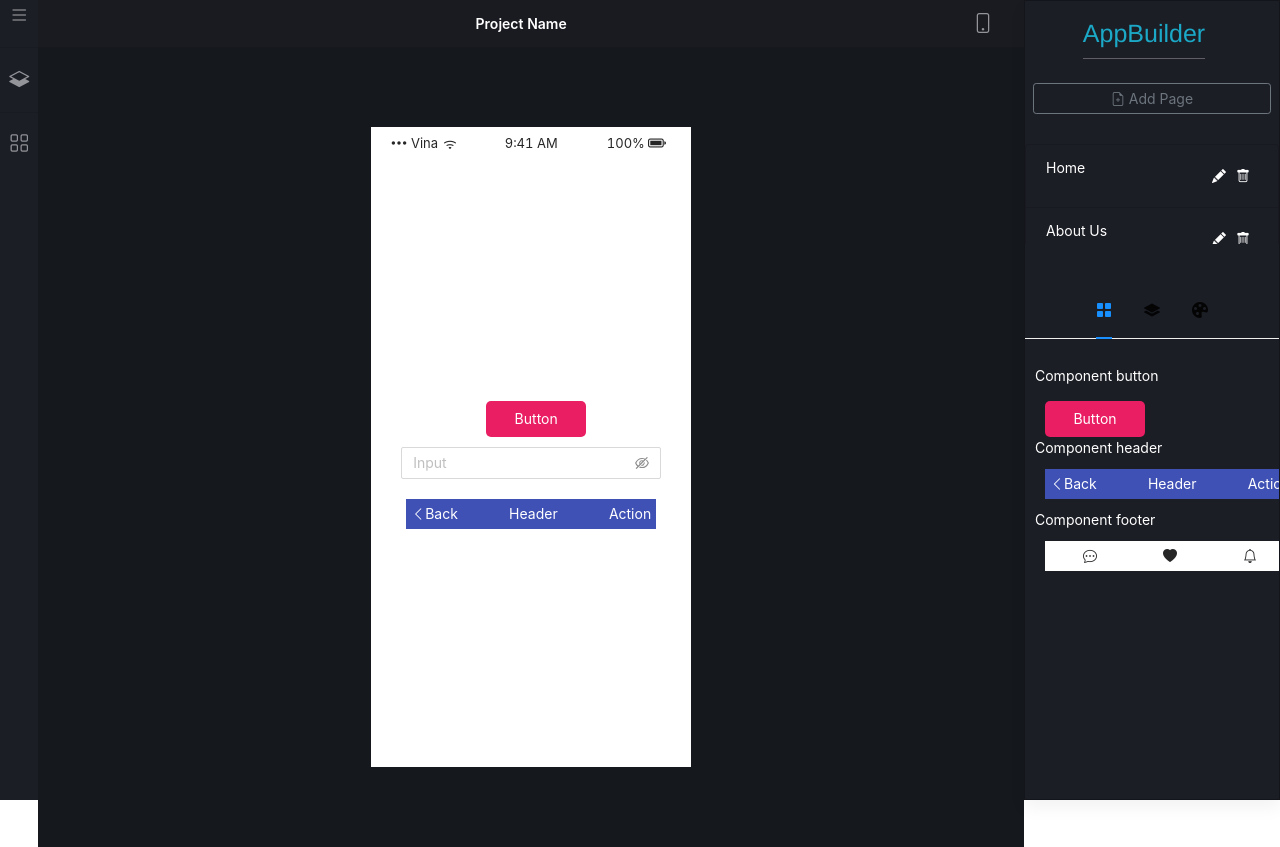
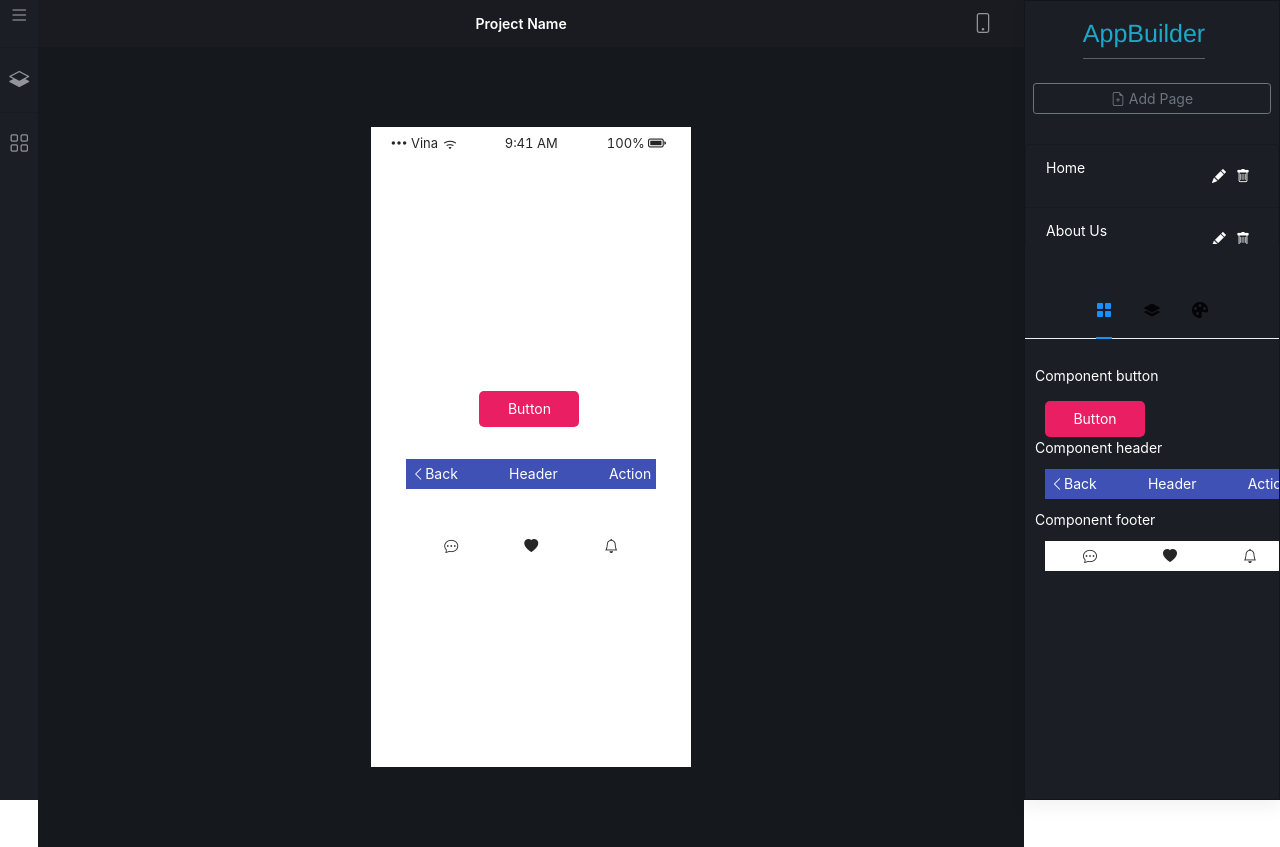
Before and after one commit to DevMinhThu/InternProject_2, a React (Create React App) app in the folder builder-app/: page / in a window 1280 px wide. Built offline with nearby package versions, Linux system fonts and the light colour scheme.

Commit message:
builder-app

```diff
--- a/builder-app/src/App.js
+++ b/builder-app/src/App.js
@@ -3,13 +3,11 @@ import AddPage from "./components/AddPage";
 
 // import components
 import Logo from "./components/Logo";
-import Main from "./components/Main";
-// import TabContent from "./components/ManageBlocks/TabContent";
-import TabOptions from "./components/ManageBlocks/TabOptions";
+import Page from "./components/Page";
+import TabOptions from "./components/TabOptions";
 import LeftNav from "./components/LeftNav";
 
 // context
-import ComponentContextProvider from "./contexts/ComponentContext";
 import { AppContext } from "./contexts/app-context";
 
 // main style
@@ -32,12 +30,6 @@ function App() {
           },
         ],
       },
-      // {
-      //   _uid: "BUY6Drn9e2",
-      //   title: "Component input",
-      //   component: "form",
-      //   headline: "Input",
-      // },
       {
         _uid: "BUY6Drn9e3",
         title: "Component header",
@@ -58,10 +50,14 @@ function App() {
 
   return (
     <div className="App">
-      <ComponentContextProvider>
       <AppContext.Provider value={{ forceUpdate, setSelectedComp }}>
         <LeftNav />
-          <Main />
+        <Page
+          content={content}
+          selectedComp={selectedComp}
+          update={update}
+          forceUpdate={forceUpdate}
+        />
 
         {/* sidenav */}
         <div id="navbar" className="sidenav flex-column overflow-scroll">
@@ -75,7 +71,6 @@ function App() {
           />
         </div>
       </AppContext.Provider>
-      </ComponentContextProvider>
     </div>
   );
 }
--- a/builder-app/src/components/ManageBlocks/TabContent/index.js
+++ /dev/null
@@ -1,41 +0,0 @@
-import { Collapse } from "antd";
-import "antd/dist/antd.css";
-import React, { useContext } from "react";
-import Components from "../../../Handler/components";
-import "../../../styles/main.scss";
-import "./style.css";
-// import { ComponentContext } from "../../../contexts/ComponentContext";
-
-const { Panel } = Collapse;
-
-function Text(props) {
-  return <p style={styleText}>{props.title}</p>;
-}
-
-function TabContent(props) {
-  // const { getData } = useContext(ComponentContext);
-
-  return (
-    <div className="tab-content">
-      <Collapse className="styleCollapse">
-        <Panel header={<Text title="Button" />} key="1" className="demo">
-          {props.content.body.map((block) => {
-            return <Components block={block} />;
-          })}
-          {/* {getData()} */}
-        </Panel>
-        <Panel header={<Text title="Footer" />} key="2"></Panel>
-        <Panel header={<Text title="Header" />} key="3"></Panel>
-      </Collapse>
-      ,
-    </div>
-  );
-}
-
-const styleText = {
-  margin: 0,
-  padding: 0,
-  color: "#fff",
-};
-
-export default TabContent;
--- a/builder-app/src/components/ManageBlocks/TabContent/style.css
+++ /dev/null
@@ -1,11 +0,0 @@
-.demo {
-    color: #fff;
-}
-
-.styleCollapse {
-    background-color: #1c1e26;
-}
-
-.ant-collapse-arrow {
-    color: #fff;
-}
--- a/builder-app/src/components/Main/index.js
+++ b/builder-app/src/components/Page/index.js
@@ -1,11 +1,8 @@
-import React, { useState, useContext } from "react";
-import { ComponentContext } from "../../contexts/ComponentContext";
+import React from "react";
 import "../../styles/main.scss";
+import Components from "../../Handler/components";
 
-function Main(props) {
-  // load context
-  const { getData } = useContext(ComponentContext);
-
+function Page(props) {
   return (
     <div className="main-content">
       <nav className="navbar navbar-light">
@@ -35,13 +32,13 @@ function Main(props) {
             }}
           >
             <div style={container}>
-              <i style={icon} class="bi bi-three-dots" />
+              <i style={icon} className="bi bi-three-dots" />
               Vina
-              <i style={icon} class="bi bi-wifi-2" />
+              <i style={icon} className="bi bi-wifi-2" />
             </div>
             <div style={container}>9:41 AM</div>
             <div style={container}>
-              100% <i style={icon} class="bi bi-battery-full" />
+              100% <i style={icon} className="bi bi-battery-full" />
             </div>
           </div>
           <div
@@ -53,7 +50,9 @@ function Main(props) {
               height: "95%",
             }}
           >
-            {getData()}
+            {props.content.body.map((block) => {
+              return <Components key={block._uid} block={block} />;
+            })}
           </div>
         </div>
       </div>
@@ -73,4 +72,4 @@ const container = {
   width: "50%",
 };
 
-export default Main;
+export default Page;
--- a/builder-app/src/components/ManageBlocks/TabOptions/index.js
+++ b/builder-app/src/components/TabOptions/index.js
@@ -1,9 +1,8 @@
 import { Tabs } from "antd";
 import "antd/dist/antd.css";
 import React, { useState } from "react";
-import Components from "../../../Handler/components";
-import "../../../styles/main.scss";
-import TabContent from "../TabContent/index";
+import Components from "../../Handler/components";
+import "../../styles/main.scss";
 
 const { TabPane } = Tabs;
 
@@ -13,9 +12,8 @@ function TabOptions(props) {
   return (
     <Tabs style={tabs} type="line" size={size} centered>
       <TabPane style={style} tab={<i className="bi bi-grid-fill" />} key="1">
-        {/* <TabContent content={props.content} /> */}
         {props.content.body.map((block) => {
-          return <Components block={block} />;
+          return <Components key={block._uid} block={block} />;
         })}
       </TabPane>
       <TabPane style={style} tab={<i className="bi bi-layers-fill" />} key="2">
@@ -44,7 +42,6 @@ const style = {
 };
 
 const tabs = {
-  // padding: "5px",
   backgroundColor: "#1c1e26",
 };
 
--- a/builder-app/src/contexts/ComponentContext.js
+++ /dev/null
@@ -1,51 +0,0 @@
-import React, { createContext, useState } from "react";
-import Components from "../Handler/components";
-
-// === create context ====
-export const ComponentContext = createContext();
-
-const ComponentContextProvider = ({ props, children }) => {
-  // === state component ===
-  const [content] = useState({
-    body: [
-      {
-        _uid: "BUY6Drn9e1",
-        component: "button",
-        headline: "Button",
-      },
-      {
-        _uid: "BUY6Drn9e2",
-        component: "form",
-        headline: "Input",
-      },
-      {
-        _uid: "BUY6Drn9e3",
-        component: "header",
-        headline: "Header",
-      },
-    ],
-  });
-
-  // get component data
-  const getData = () => {
-    return content.body.map((block) => {
-      return <Components block={block} />;
-    });
-  };
-
-  // === context data ===
-  const componentContextData = {
-    content,
-    getData,
-  };
-
-  // === return provider ===
-  return (
-    <ComponentContext.Provider value={componentContextData}>
-      {/* children: component in ComponentContextProvider */}
-      {children}
-    </ComponentContext.Provider>
-  );
-};
-
-export default ComponentContextProvider;
```
Also changed, not shown: builder-app/src/Handler/components.js (+4 -4 lines), builder-app/src/Handler/CompList/Button.js (renamed from builder-app/src/Handler/components/Button.js), builder-app/src/Handler/CompList/Footer.js (renamed from builder-app/src/Handler/components/Footer.js), builder-app/src/Handler/CompList/Form.js (renamed from builder-app/src/Handler/components/Form.js), builder-app/src/Handler/CompList/Header.js (renamed from builder-app/src/Handler/components/Header.js). Lines whose indentation alone changed are shown as unchanged.
